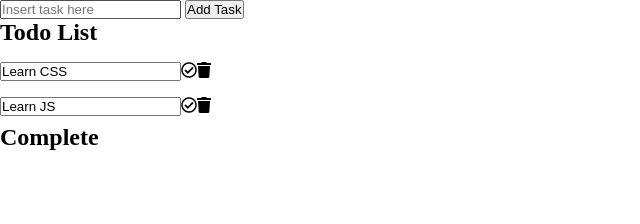
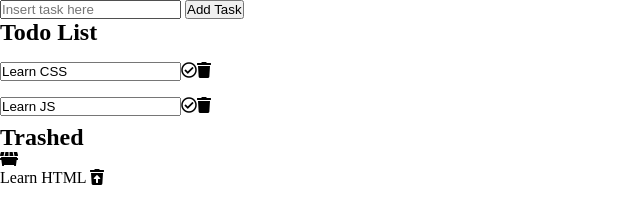
Before and after one commit to Vituz/vue-todolist, a plain HTML site: page index.html in a window 1280 px wide. Both pictures are taken after a click on the icon 204 px from the left and 70 px from the top of the page. Shown: the whole page, without its empty margins (0-640 px from the left). Drawn offline with nearby package versions, Linux system fonts and the light colour scheme.

Commit message:
Complete deleteAll function

```diff
--- a/assets/js/main.js
+++ b/assets/js/main.js
@@ -8,13 +8,17 @@ const app = new Vue({
 
         compTask: '',
 
-        completeTasks:[],
+        trashTAsk: '',
 
         tasksList: [
             'Learn HTML',
             'Learn CSS',
             'Learn JS'
         ],
+
+        completeTasks:[],
+
+        trashTasks: []
     },
 
     methods:{
@@ -28,7 +32,9 @@ const app = new Vue({
         },
 
         deleteTask(index){
-            this.tasksList.splice(index, 1);
+            let trash = this.tasksList.splice(index, 1);
+            this.trashTasks.unshift(trash[0])
+            console.log(this.trashTasks);
             // alert(`Task n. ${index + 1} removed!`); togliere il commento
         },
 
@@ -46,11 +52,22 @@ const app = new Vue({
         },
 
         replace(index){
-            // this.savedTasks.unshift(this.task);
             let removeTask = this.completeTasks.splice(index, 1);
-            // this.completeTasks.unshift(removeTask[0]);
             this.tasksList.unshift(removeTask[0]);
+        },
 
+        replaceTrash(index){
+            let removeTask = this.trashTasks.splice(index, 1);
+            this.tasksList.unshift(removeTask[0]);
+        },
+
+        deleteAll(){
+            const confirm = prompt("Are you sure you want to permanently delete all notes? Y/N");
+            console.log(confirm);
+            if(confirm === 'Y' || confirm === 'y'){
+                alert(`${this.trashTasks.length} tasks deleted!`)
+                this.trashTasks = [];
+            }
         }
     }
 });
--- a/index.html
+++ b/index.html
@@ -40,16 +40,24 @@
         </div>
 
 
-        <div class="complete">
+        <div class="complete_container" v-if="completeTasks.length !== 0">
             <h2>Complete</h2>
             <div class="completeTasks" v-for="(task, index) in completeTasks">
                 <span> {{ task }}</span>
 
                 <i class="fas fa-pen" @click="replace(index)"></i>
-
             </div>
         </div>
 
+        <div class="trash_container" v-if="trashTasks.length !== 0">
+            <h2>Trashed</h2>
+            <i class="fas fa-dumpster" @click="deleteAll"></i>
+            <div class="trashedTasks" v-for="(task, index) in trashTasks">
+                <span> {{task}} </span>
+
+                <i class="fas fa-trash-restore" @click="replaceTrash(index)"></i>
+            </div>
+        </div>
 
 
 
```
